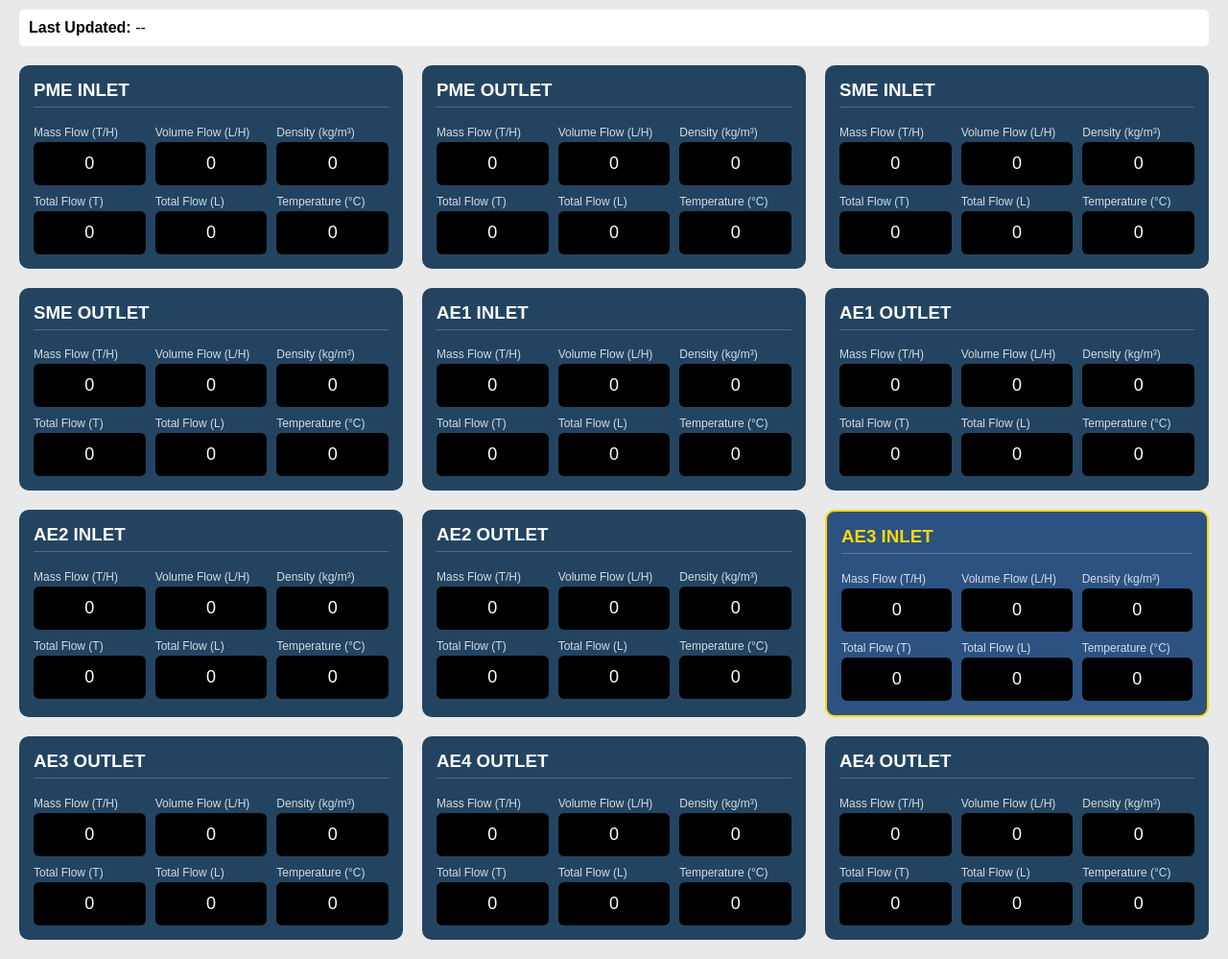
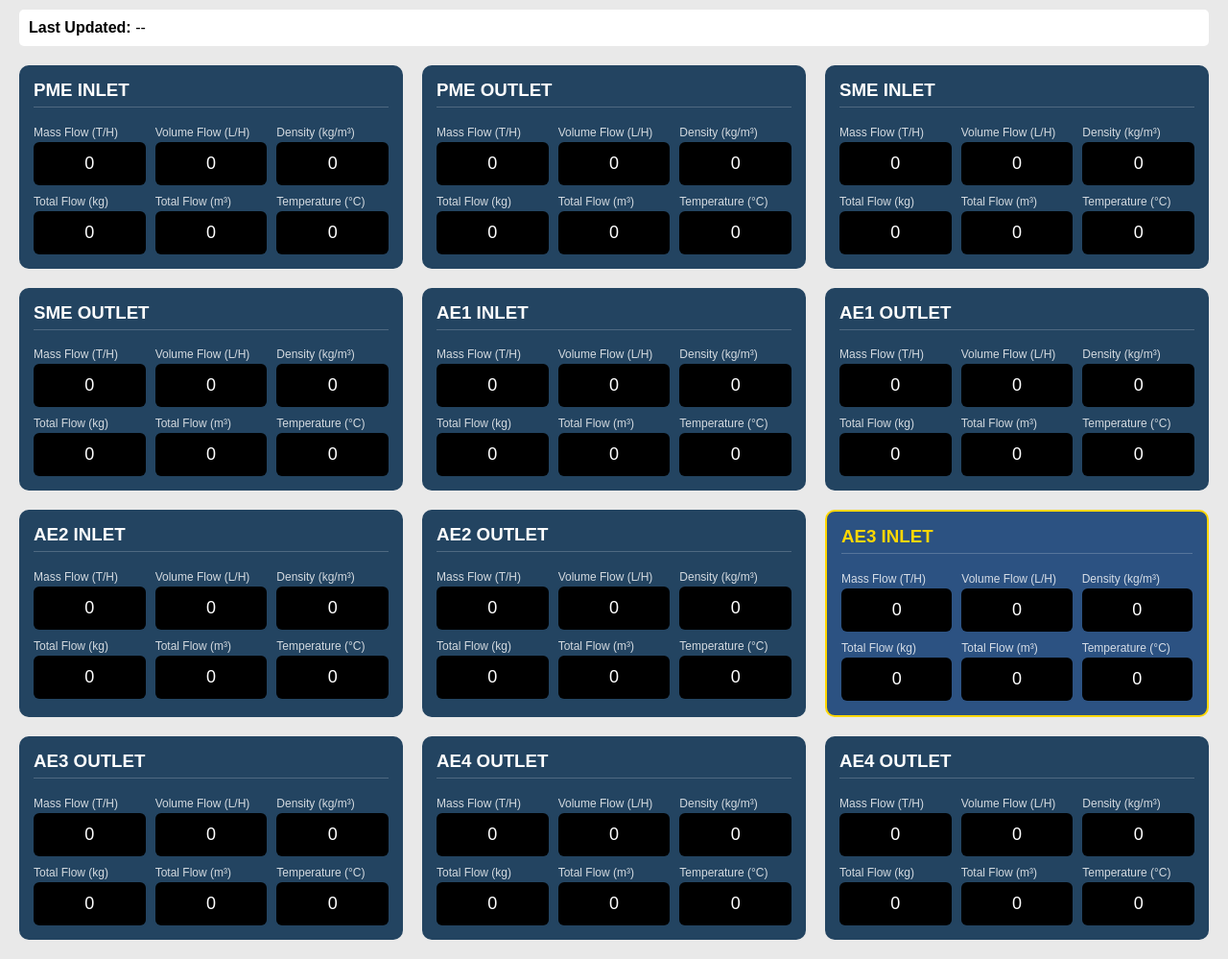
Before and after one commit to yogirajmagar07/SAGARFORTUNE, a Flask app: page /dashboard in a window 1280 px wide. Shown: the part 57-1056 px from the top of the page at 96% size. Run offline with Flask 3, Linux system fonts and the light colour scheme; the visitor is signed in with stand-in values (Sample User, id 1); data that the repository does not hold is empty.

Commit message:
Update index.html

```diff
--- a/templates/index.html
+++ b/templates/index.html
@@ -148,8 +148,8 @@ const row1 = [
 ];
 
 const row2 = [
-    {label:"Total Flow (T)", tag:"Masstotal"},
-    {label:"Total Flow (L)", tag:"Volumetotal"},
+    {label:"Total Flow (kg)", tag:"Masstotal"},
+    {label:"Total Flow (m³)", tag:"Volumetotal"},
     {label:"Temperature (°C)", tag:"Temp"}
 ];
 
```
